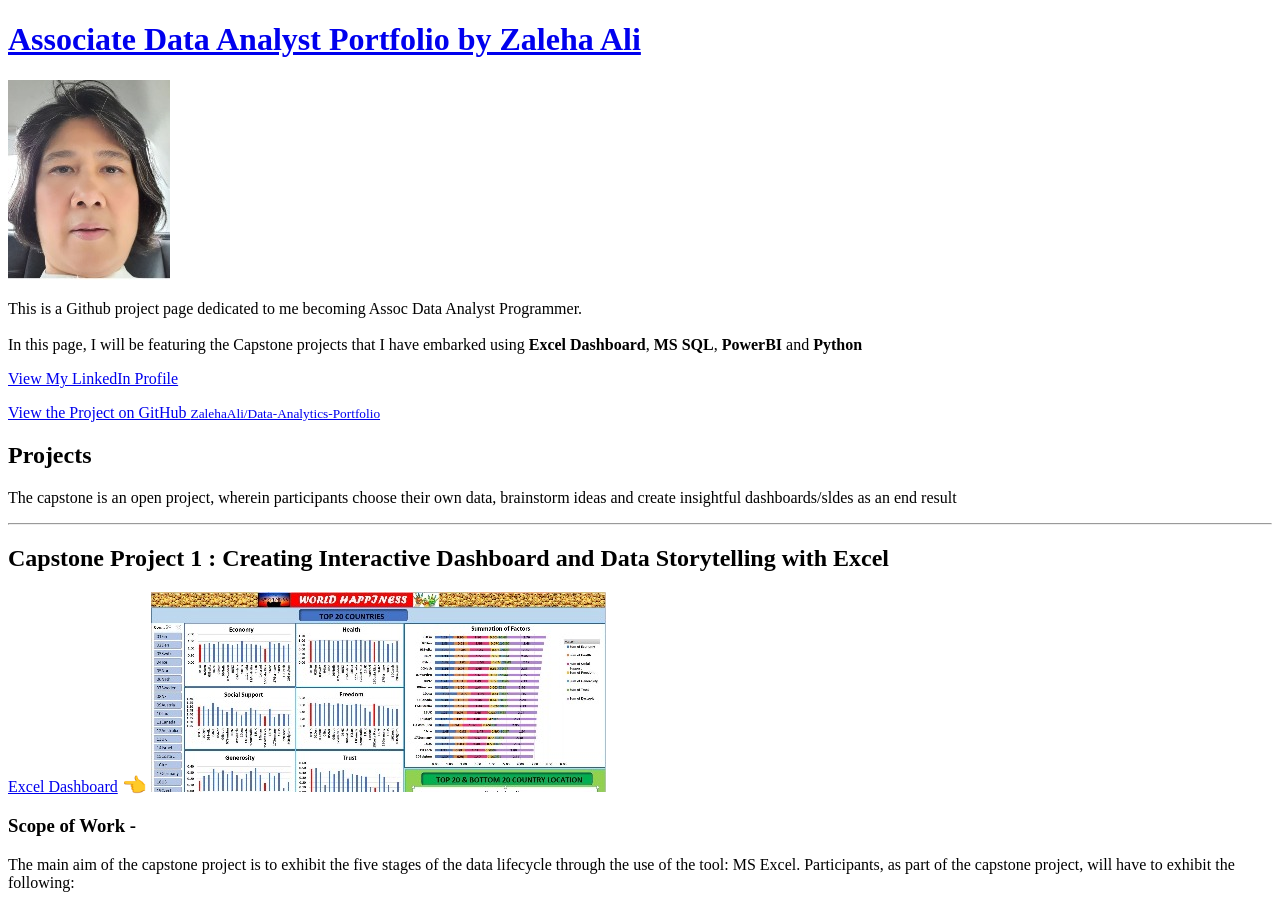
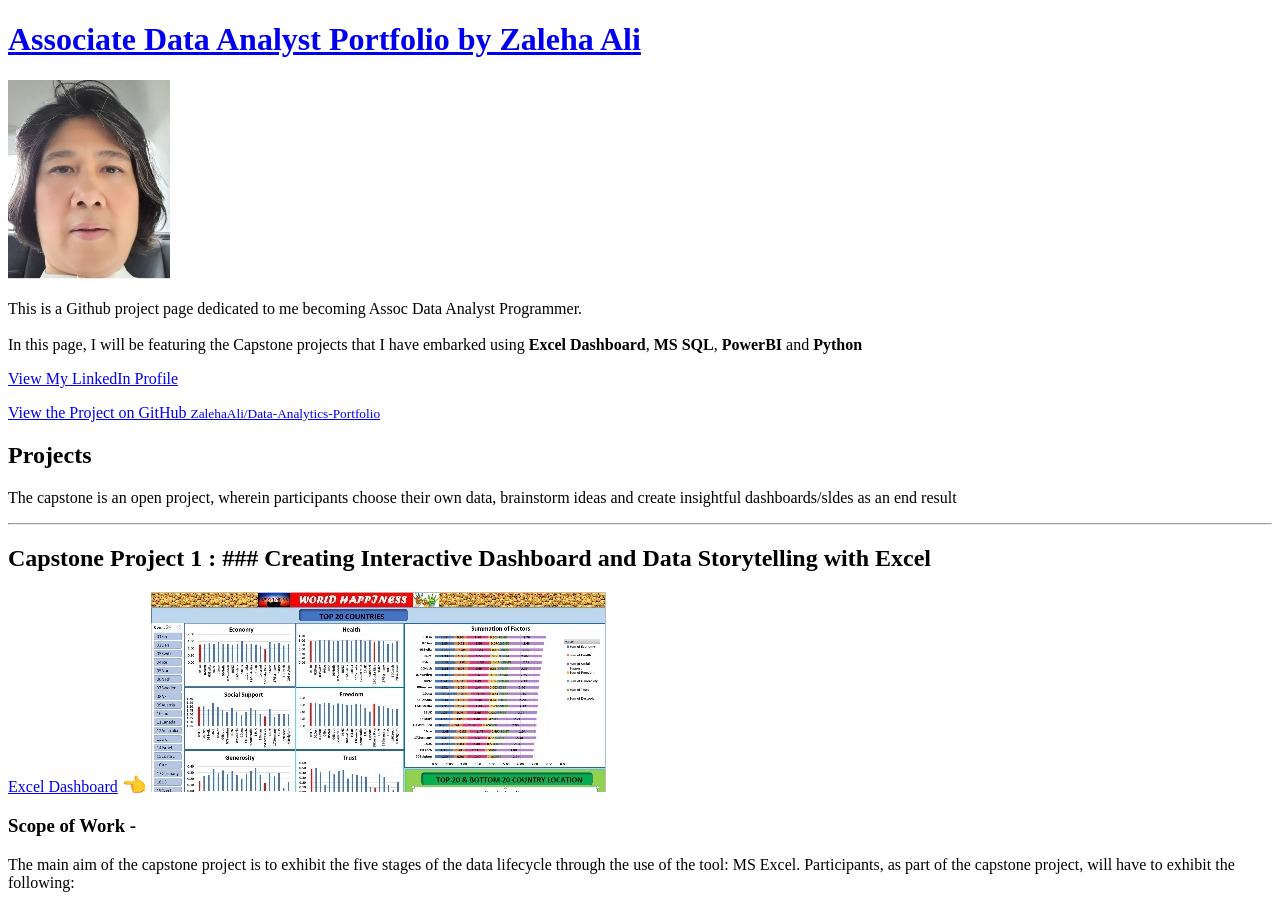
Before and after one commit to ZalehaAli/Data-Analytics-Portfolio, a Jekyll site: the page built from index.md, in a window 1280 px wide and 900 px high. Built offline with Jekyll 4.4.1, drawn with Linux system fonts in a browser that asks for light colours; our own code applies the rules of GitHub Pages for plain Markdown files.

```diff
--- a/index.md
+++ b/index.md
@@ -2,7 +2,7 @@
 The capstone is an open project, wherein participants choose their own data, brainstorm ideas and create insightful dashboards/sldes as an end result
 
 ---
-## Capstone Project 1 : Creating Interactive Dashboard and Data Storytelling with Excel
+## Capstone Project 1 : ### Creating Interactive Dashboard and Data Storytelling with Excel
 <a href="pdf/World Happiness.pdf" target="_blank">Excel Dashboard</a> <span style='font-size:20px;'>&#128072;</span>
 <img src="images/Capstone1_worldhappy.jpg?raw=true"/>
 ### Scope of Work -
```
